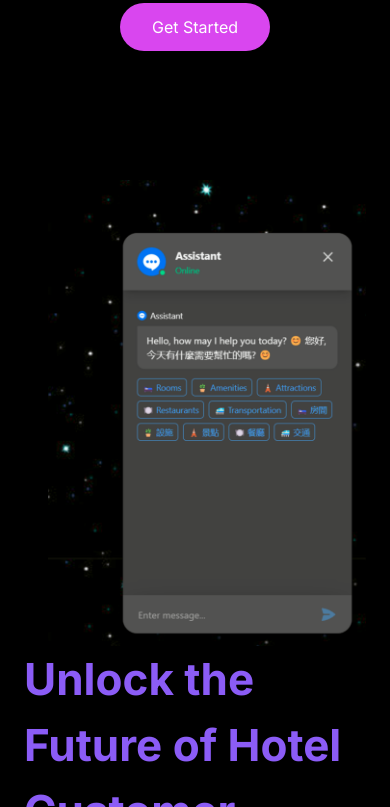
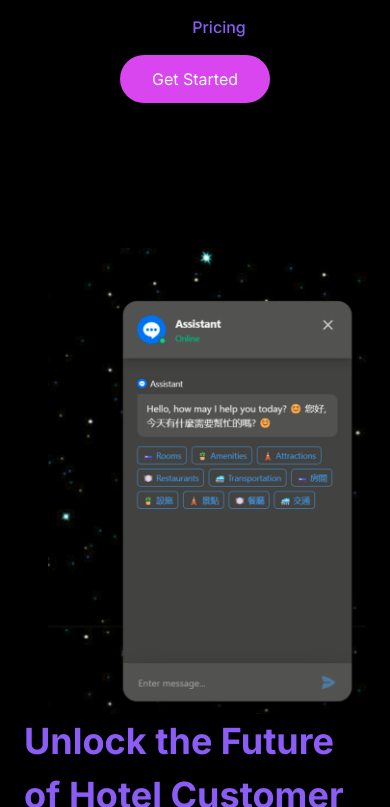
Before and after one commit to FWT-bs/website, a website: page index.html in a window 390 px wide. Shown: the part 113-920 px from the top of the page. Drawn offline with nearby package versions, Linux system fonts and the light colour scheme.

Commit message:
delete input.css add it to html file

```diff
--- a/index.html
+++ b/index.html
@@ -12,14 +12,30 @@
     <link rel="stylesheet" href="output.css">
     <link rel="icon" href="/logo.png" type="image/png">
     <link href="https://fonts.googleapis.com/css2?family=Inter:wght@100..900&display=swap" rel="stylesheet">
-
-    <style>
+        <style>
         html {
             scroll-behavior: smooth;
         }
 
+        @tailwind base;
+        @tailwind components;
+        @tailwind utilities;
+
+        @keyframes fadeIn {
+            from {
+                opacity: 0;
+            }
+            to {
+                opacity: 1;
+            }
+        }
+
+        .animate-fadeIn {
+            animation: fadeIn 2s ease-in-out;
+        }
+
         /* Responsive button and text sizes for various screen widths */
-        @media (min-width: 24px) {
+        @media (min-width: 1024px) {
             .button-lg {
                 padding: 0.75rem 2.5rem;
                 font-size: 1.25rem;
@@ -34,7 +50,7 @@
             }
         }
 
-        @media (min-width: 24px) and (max-width: 1023px) {
+        @media (max-width: 1024px) {
             .button-lg {
                 padding: 0.75rem 1.5rem;
                 font-size: 1.125rem;
@@ -47,9 +63,35 @@
             .title-lg {
                 font-size: 2.75rem;
             }
+
+            /* Ensure the navigation bar items stack correctly */
+            .navbar-items {
+                display: flex;
+                justify-content: center;
+                flex-wrap: wrap;
+                gap: 5rem;
+            }
+
+            /* Ensure buttons container takes full width */
+            .buttons-container {
+                width: 100%;
+                text-align: center;
+            }
+
+            /* Make sure buttons stack properly */
+            .buttons-container .flex {
+                flex-direction: column;
+                align-items: center;
+            }
+
+            /* Adjust width and spacing for buttons */
+            .buttons-container a {
+                width: 100%;
+                margin-bottom: 1rem;
+            }
         }
 
-        @media (max-width: 24px) {
+        @media (max-width: 768px) {
             .button-lg {
                 padding: 0.75rem 1rem;
                 font-size: 1rem;
@@ -63,7 +105,7 @@
                 font-size: 2.25rem;
             }
 
-            /* Navbar responsive */
+            /* Navbar responsive adjustments */
             .navbar-items {
                 display: flex;
                 flex-direction: column;
--- a/input.css
+++ /dev/null
@@ -1,49 +0,0 @@
-@tailwind base;
-@tailwind components;
-@tailwind utilities;
-
-@keyframes fadeIn {
-  from {
-    opacity: 0;
-  }
-  to {
-    opacity: 1;
-  }
-}
-
-.animate-fadeIn {
-  animation: fadeIn 2s ease-in-out;
-}
-
-html {
-  scroll-behavior: smooth;
-}
-
-/* Mobile responsiveness for navbar and text centering */
-@media (max-width: 768px) {
-  /* Ensure that the navigation bar items stack correctly */
-  .navbar-items {
-      display: flex;
-      justify-content: center;
-      flex-wrap: wrap;
-      gap: 5rem;
-  }
-
-  /* Ensure that the buttons container takes full width */
-  .buttons-container {
-      width: 100%;
-      text-align: center;
-  }
-
-  /* Make sure buttons stack properly */
-  .buttons-container .flex {
-      flex-direction: column;
-      align-items: center;
-  }
-
-  /* Adjust the width and spacing for buttons */
-  .buttons-container a {
-      width: 100%;
-      margin-bottom: 1rem;
-  }
-}
```
